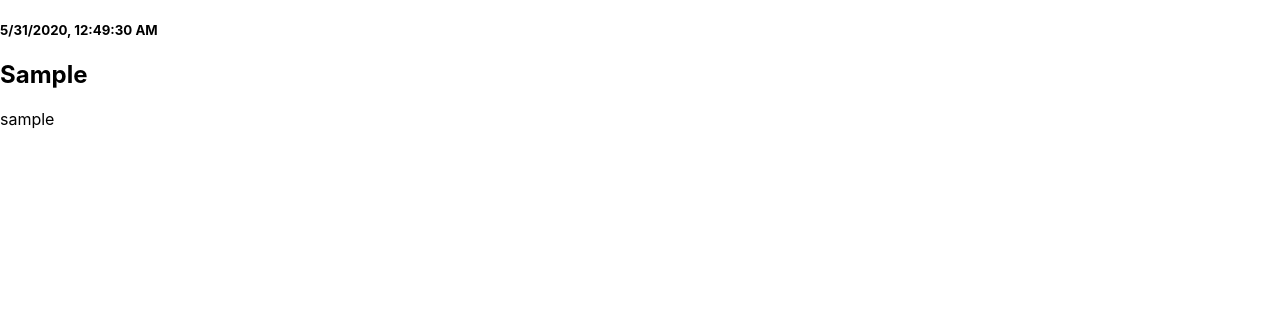
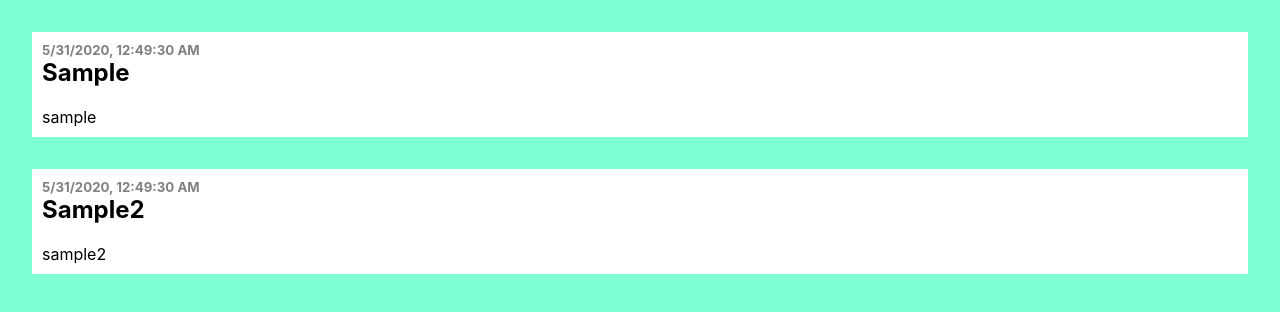
Before and after one commit to mc2522/Notetaking_App, a React (Create React App) app: page / in a window 1280 px wide. Shown: the top 312 px of the page. Built offline with nearby package versions, Linux system fonts and the light colour scheme.

Commit message:
Added Note Component and Container to render cards in the webapp

```diff
--- a/src/App.css
+++ b/src/App.css
@@ -1 +1,3 @@
-body {}
+body {
+	background-color: aquamarine;
+}
--- a/src/App.js
+++ b/src/App.js
@@ -1,11 +1,12 @@
 import React from 'react'
-import Note from './Note'
+import Note from './NoteContainer'
 import './App.css'
 
 function App() {
   	return (
     	<div className="App">
 			<Note title="Sample" text="sample" />
+			<Note title="Sample2" text="sample2" />
     	</div>
   	)
 }
--- /dev/null
+++ b/src/Note.css
@@ -0,0 +1,17 @@
+.card {
+    background-color: white;
+    margin: 2.5%;
+    padding: 10px;
+}
+
+.date, .text {
+    margin: 0;
+}
+
+.date {
+    color: gray;
+}
+
+.title {
+    margin-top: 0;
+}
--- /dev/null
+++ b/src/NoteComponent.js
@@ -0,0 +1,14 @@
+import React from 'react'
+import './Note.css'
+
+function NoteComponent(props) {
+    return (
+        <div className="card">
+            <h5 className="date">{props.data.date}</h5>
+            <h2 className="title">{props.data.title}</h2>
+            <p className="text">{props.data.text}</p>
+        </div>
+    )
+}
+
+export default NoteComponent
--- a/src/Note.js
+++ b/src/NoteContainer.js
@@ -1,4 +1,5 @@
 import React, {Component} from 'react'
+import NoteComponent from './NoteComponent'
 
 class Note extends Component {
     constructor() {
@@ -20,11 +21,7 @@ class Note extends Component {
 
     render() {
         return (
-            <div>
-                <h5>{this.state.date}</h5>
-                <h2>{this.state.title}</h2>
-                <p>{this.state.text}</p>
-            </div>
+            <NoteComponent data={this.state} />
         )
     }
 }
```
